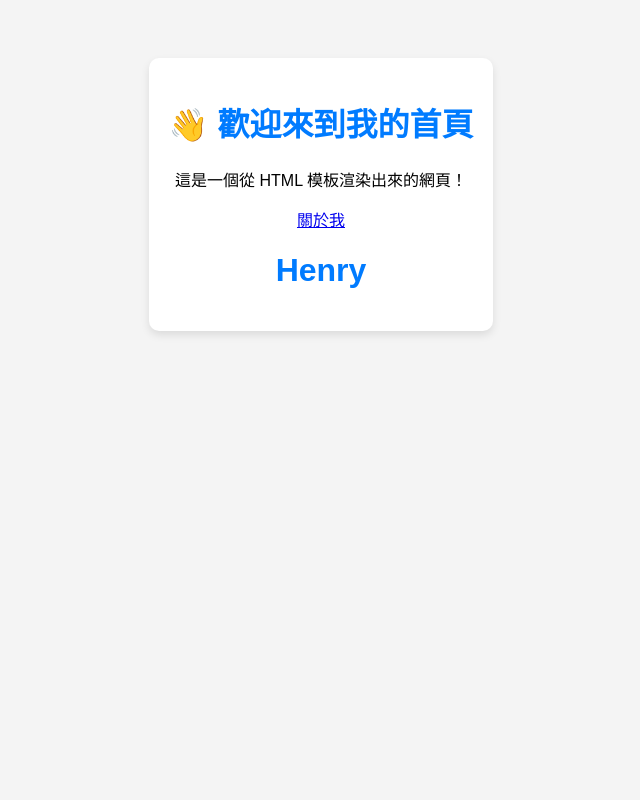
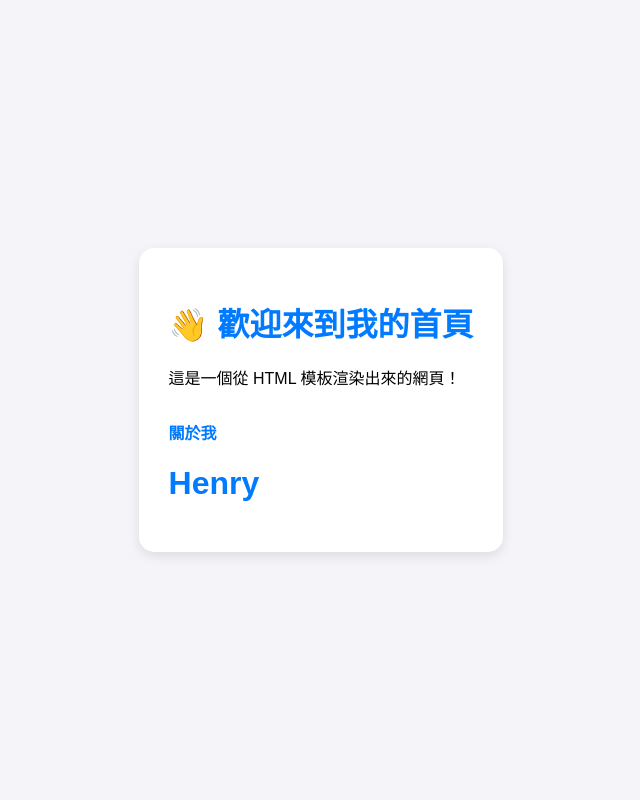
Before and after one commit to hnrylm/fluskwebapp, a Flask app: page / in a window 1280 px wide. Shown: the whole page, without its empty margins (319-959 px from the left). Run offline with Flask 3, Linux system fonts and the light colour scheme.

Commit message:
fix: resize card and image

```diff
--- a/templates/index.html
+++ b/templates/index.html
@@ -4,10 +4,32 @@
 <head>
     <title>我的 Flask 首頁</title>
     <style>
-        body { font-family: sans-serif; background-color: #f4f4f4; text-align: center; padding: 50px; }
-        .card { background: white; padding: 20px; border-radius: 10px; box-shadow: 0 4px 8px rgba(0,0,0,0.1); display: inline-block; }
-        h1 { color: #007bff; }
-    </style>
+    body {
+        font-family: sans-serif;
+        background-color: #f4f4f9;
+        display: flex;             /* 开启弹性布局 */
+        justify-content: center;    /* 水平居中 */
+        align-items: center;        /* 垂直居中 */
+        height: 100vh;              /* 撑满全屏高度 */
+        margin: 0;
+    }
+    .card {
+        background: white;
+        padding: 30px;              /* 增加内边距 */
+        border-radius: 15px;        /* 增加圆角 */
+        box-shadow: 0 4px 12px rgba(0,0,0,0.1);
+        display: inline-block;
+        max-width: 400px;
+    }
+    h1 { color: #007bff; margin-bottom: 20px; }
+    a {
+        display: inline-block;
+        margin-top: 15px;
+        text-decoration: none;
+        color: #007bff;
+        font-weight: bold;
+    }
+</style>
 </head>
 <body>
     <div class="card">
```
